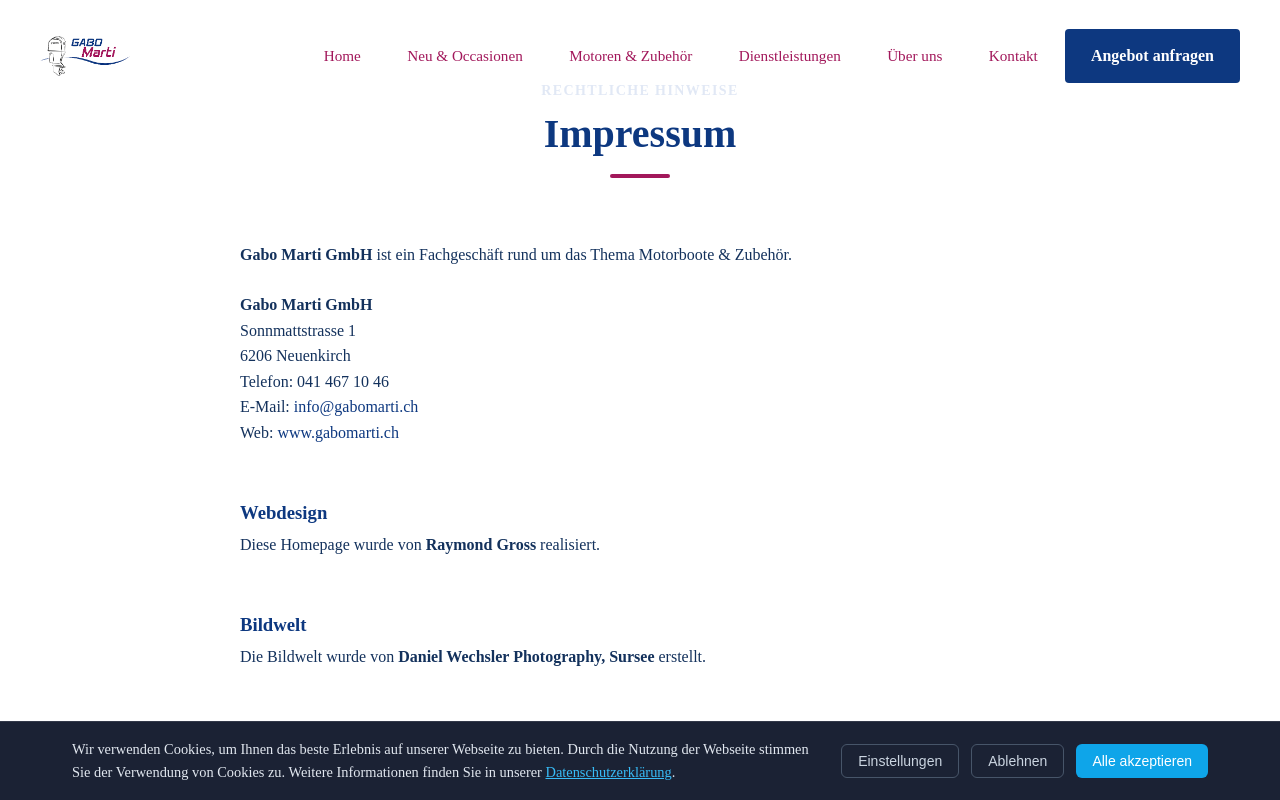
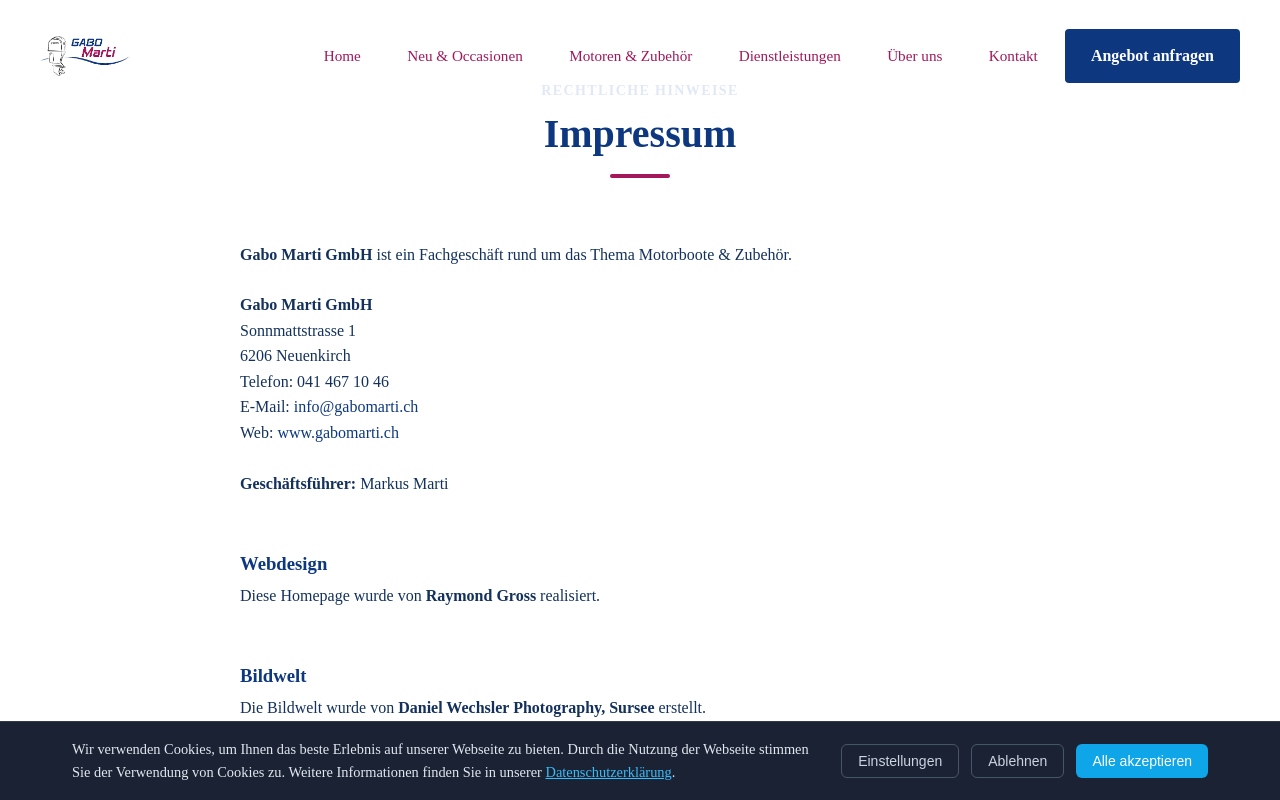
Before and after one commit to raymondgross92/GaboMarti, a Next.js app in the folder gabo-marti-web/: page /impressum in a window 1280 px wide. Shown: the top 800 px of the page. Built offline with nearby package versions, Linux system fonts and the light colour scheme.

Commit message:
Update Impressum (Manager) and add static SEO files

```diff
--- a/gabo-marti-web/src/app/impressum/page.tsx
+++ b/gabo-marti-web/src/app/impressum/page.tsx
@@ -20,7 +20,9 @@ export default function ImpressumPage() {
                             6206 Neuenkirch<br />
                             Telefon: 041 467 10 46<br />
                             E-Mail: <a href="mailto:info@gabomarti.ch" style={{ color: 'var(--primary)' }}>info@gabomarti.ch</a><br />
-                            Web: <a href="https://www.gabomarti.ch" target="_blank" rel="noopener noreferrer" style={{ color: 'var(--primary)' }}>www.gabomarti.ch</a>
+                            Web: <a href="https://www.gabomarti.ch" target="_blank" rel="noopener noreferrer" style={{ color: 'var(--primary)' }}>www.gabomarti.ch</a><br />
+                            <br />
+                            <strong>Geschäftsführer:</strong> Markus Marti
                         </p>
 
                         <div style={{ marginTop: '2rem' }}>
```
Also changed, not shown: gabo-marti-web/public/robots.txt (added), 75 other files (tests, documents, lock files or other folders).
